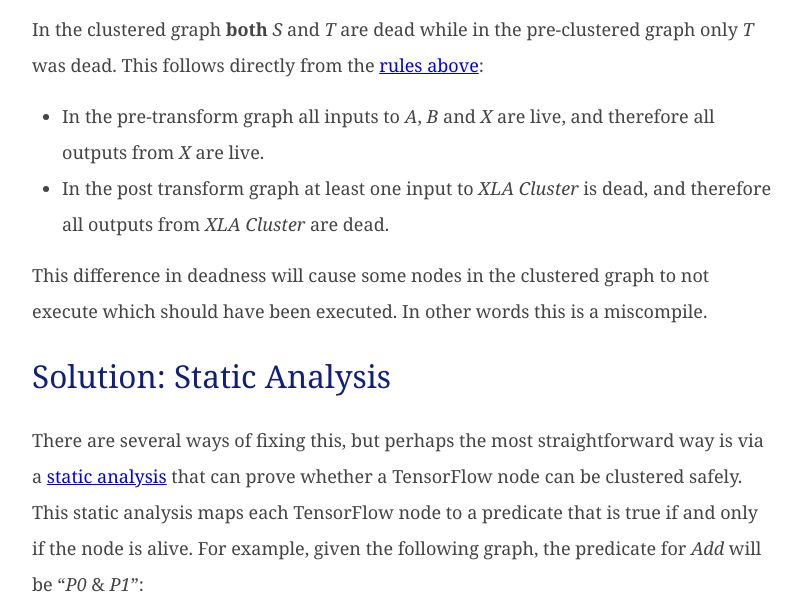
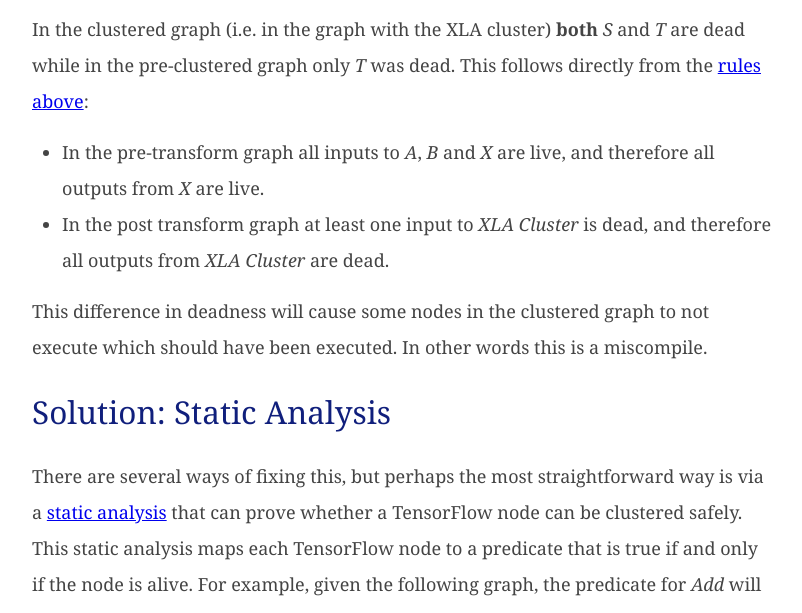
Before and after one commit to sanjoy/playingwithpointers.com, a Jekyll site: the page built from _blog/control-flow-and-tf-xla.markdown, in a window 1280 px wide and 900 px high, scrolled down 2926 px, cut to the strip 243-856 px from the top of the window. Shown: the whole strip, without its empty margins (238-1040 px from the left). Built offline with Jekyll 4.4.1, drawn with Linux system fonts in a browser that asks for light colours.

Commit message:
clarify clustered

```diff
--- a/_blog/control-flow-and-tf-xla.markdown
+++ b/_blog/control-flow-and-tf-xla.markdown
@@ -137,7 +137,7 @@
 }
 {% endgraphviz %}
 
-In the clustered graph **both** _S_ and _T_ are dead while in the pre-clustered graph only _T_ was dead. This follows directly from the [rules above](#deadnessrules):
+In the clustered graph (i.e. in the graph with the XLA cluster) **both** _S_ and _T_ are dead while in the pre-clustered graph only _T_ was dead. This follows directly from the [rules above](#deadnessrules):
 
  * In the pre-transform graph all inputs to _A_, _B_ and _X_ are live, and therefore all outputs from _X_ are live.
  * In the post transform graph at least one input to _XLA Cluster_ is dead, and therefore all outputs from _XLA Cluster_ are dead.
```
